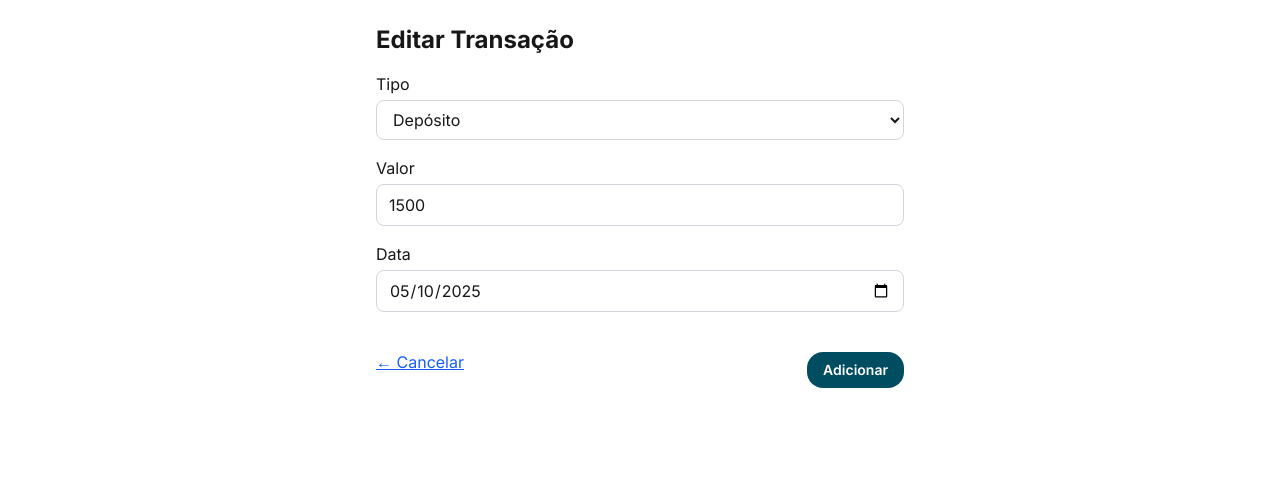
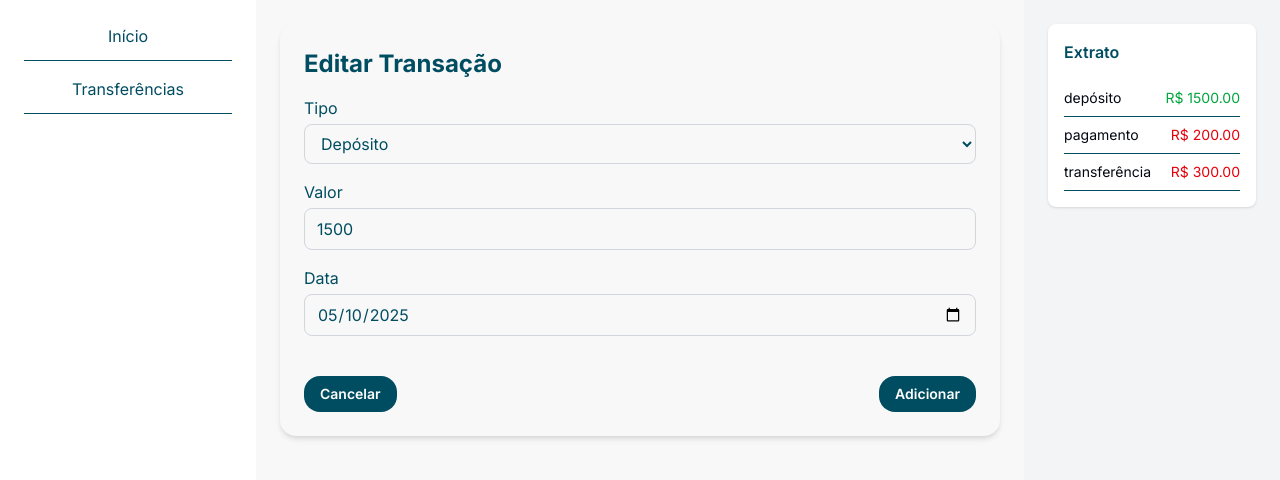
Before and after one commit to danielle-sousa/gerenciamento-financeiro, a Next.js app: page /transacoes/editar/1 in a window 1280 px wide. Shown: the top 480 px of the page. Built offline with nearby package versions, Linux system fonts and the light colour scheme.

Commit message:
feat: refatoração

```diff
--- a/src/app/transacoes/[id]/page.tsx
+++ b/src/app/transacoes/[id]/page.tsx
@@ -3,6 +3,9 @@
 import { useTransacoes } from "@/contexts/TransacaoContext";
 import { useParams, useRouter } from "next/navigation";
 import Link from "next/link";
+import Card from "@/DesignSystem/Card";
+import { SidebarMenu } from "@/components/SidebarMenu";
+import { ExtratoTransacoes } from "@/components/ExtratoTransacoes";
 
 export default function DetalhesTransacaoPage() {
   const { transacoes } = useTransacoes();
@@ -23,7 +26,13 @@ export default function DetalhesTransacaoPage() {
   }
 
   return (
-    <main className="p-6 max-w-xl mx-auto">
+    <main className="flex min-h-screen bg-gray-100">
+       <SidebarMenu />
+
+       <section className="w-3/5 p-6 space-y-6 card-transacoes">
+
+       <Card className="card-transacoes">
+
       <h1 className="text-2xl font-bold mb-4">Detalhes da Transação</h1>
       <p><strong>ID:</strong> {transacao.id}</p>
       <p><strong>Tipo:</strong> {transacao.tipo}</p>
@@ -35,11 +44,18 @@ export default function DetalhesTransacaoPage() {
       </p>
       <p><strong>Data:</strong> {transacao.data.toLocaleDateString("pt-BR")}</p>
       <button
-        className="mt-4 px-4 py-2 bg-blue-600 text-white rounded"
+        className="mt-4 px-4 py-2 bg-blue-600 text-white rounded button-bg"
         onClick={() => router.back()}
       >
         Voltar
       </button>
+
+      </Card>
+      </section>
+
+      <aside className="w-1/5 p-6">
+          <ExtratoTransacoes />
+      </aside>
     </main>
   );
 }
--- a/src/app/transacoes/editar/[id]/page.tsx
+++ b/src/app/transacoes/editar/[id]/page.tsx
@@ -8,6 +8,10 @@ import { useTransacoes } from "@/contexts/TransacaoContext";
 import Input from "@/DesignSystem/Input";
 import Select from "@/DesignSystem/Select";
 import { Button } from "@/DesignSystem";
+import Card from "@/DesignSystem/Card";
+import { SidebarMenu } from "@/components/SidebarMenu";
+import { ExtratoTransacoes } from "@/components/ExtratoTransacoes";
+import Alert from "@/DesignSystem/Alert/Alert";
 
 export default function EditarTransacaoPage() {
   const params = useParams();
@@ -15,6 +19,12 @@ export default function EditarTransacaoPage() {
   const router = useRouter();
 
   const { transacoes, atualizarTransacao } = useTransacoes();
+
+   const [alerta, setAlerta] = useState<{
+    tipo: "success" | "error" | "info" | "warning";
+    titulo: string;
+    mensagem?: string;
+    } | null>(null);
 
   const transacaoExistente = transacoes.find((t) => t.id === id);
 
@@ -40,12 +50,34 @@ export default function EditarTransacaoPage() {
 
     atualizarTransacao(transacaoEditada);
 
-    alert("Transação atualizada com sucesso!");
-    router.push("/transacoes");
+    setAlerta({
+      tipo: "success",
+      titulo: "Editado com sucesso",
+      mensagem: "Transação atualizada com sucesso!",
+    });
+
   };
 
   return (
-    <main className="p-6 max-w-xl mx-auto">
+    <main className="flex min-h-screen bg-gray-100">
+
+      <SidebarMenu />
+
+      <section className="w-3/5 p-6 space-y-6 card-transacoes">
+
+      <Card className="card-transacoes">
+
+        {alerta && (
+                <Alert
+                  type="success"
+                  title="Tudo certo!"
+                  message="A operação foi concluída com sucesso."
+                  dismissible
+                  autoDismiss
+                  dismissAfter={4000}
+              />
+              )}
+
       <h1 className="text-2xl font-bold mb-4">Editar Transação</h1>
 
       <form onSubmit={handleEditar} className="space-y-4">
@@ -65,7 +97,7 @@ export default function EditarTransacaoPage() {
         <div>
           <label className="block mb-1">Valor</label>
          <Input
-          type="number"
+          type="text"
           value={valor}
           onChange={(e) => setValor(Number(e.target.value))}
         />
@@ -82,11 +114,18 @@ export default function EditarTransacaoPage() {
 
         <div className="flex justify-between items-center mt-6">
           <Link href="/transacoes" className="text-blue-600 underline">
-            ← Cancelar
+          <Button variant="primary">Cancelar</Button>
           </Link>
          <Button variant="primary">Adicionar</Button>
         </div>
       </form>
+
+      </Card>
+      </section>
+
+        <aside className="w-1/5 p-6">
+          <ExtratoTransacoes />
+      </aside>
     </main>
   );
 }
```
